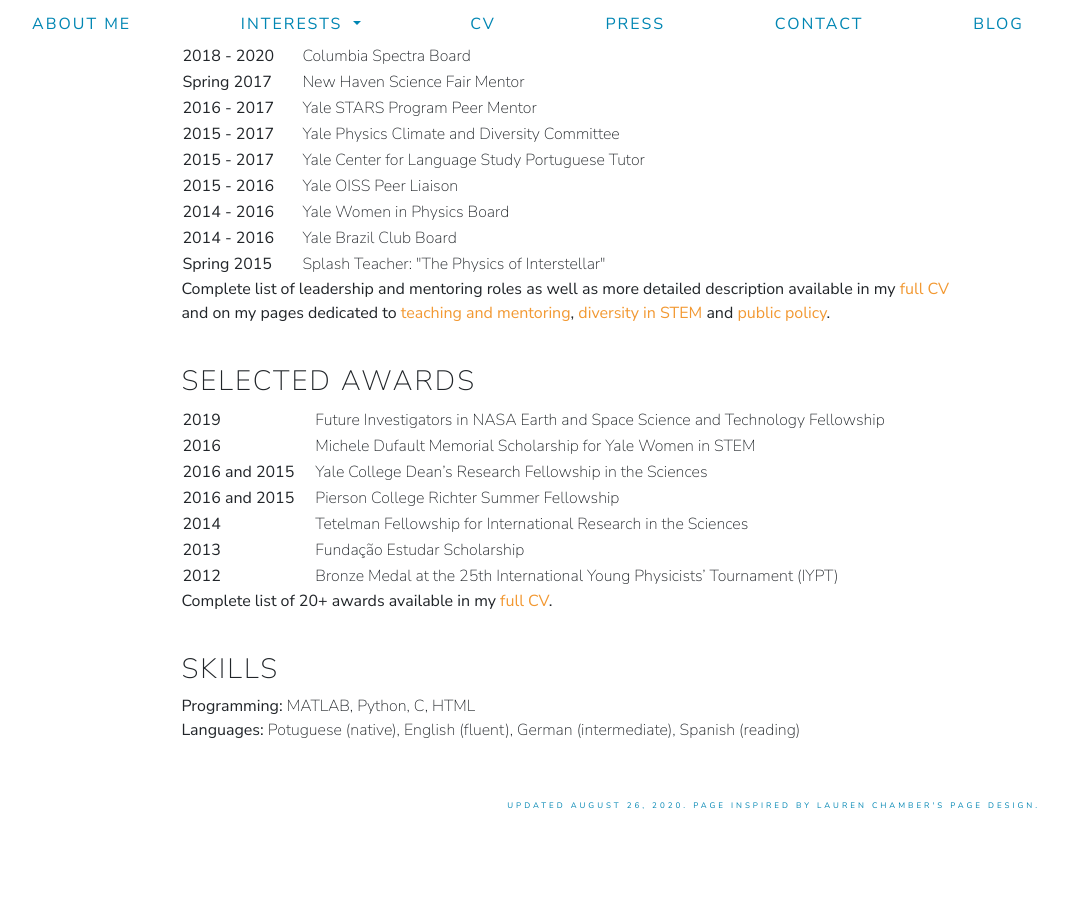
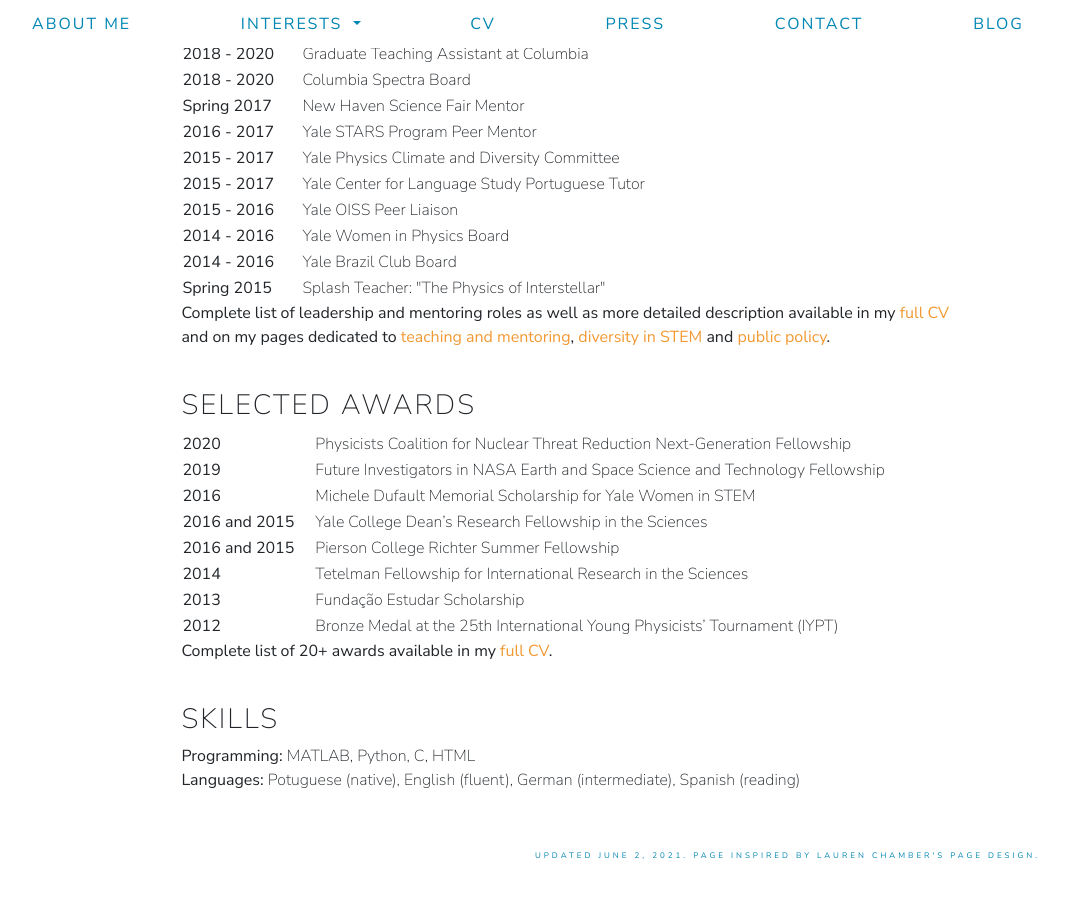
Before and after one commit to barbaracrusan/barbaracrusan.github.io, a Jekyll site: the page built from cv.html, in a window 1280 px wide and 900 px high, scrolled down 637 px. Shown: the whole window, without its empty margins (112-1180 px from the left). Built offline with Jekyll 4.4.1, drawn with Linux system fonts in a browser that asks for light colours; nearby versions of some CDN libraries; before the commit the page ends 1487 px from its top, so only the background shows below that; some of the changed text lies outside the part shown.

Commit message:
CV update

```diff
--- a/cv.html
+++ b/cv.html
@@ -14,6 +14,7 @@
       <h3>EDUCATION</h3>
       <b>Columbia University</b></br>
       Physics Ph.D. Student (Present)</br>
+      M.Phil. in Physics (2021)</br>
       M.A. in Physics (2020)</br>
       <b>Yale University</b></br>
       B.S. in Physics, Intensive Track (2017)</br>
@@ -112,6 +113,11 @@
       <h3>SELECTED AWARDS</h3>
       <table>
         <tr>
+          <td><b>2020</b></td>
+          <td>Physicists Coalition for Nuclear Threat Reduction Next-Generation Fellowship</td>
+        </tr>
+        <tr>
+        <tr>
           <td><b>2019</b></td>
           <td>Future Investigators in NASA Earth and Space Science and Technology Fellowship</td>
         </tr>
@@ -155,4 +161,4 @@
 
 </main>
 
-<footer>Updated August 26, 2020. Page inspired by Lauren Chamber's page design.</footer>
+<footer>Updated June 2, 2021. Page inspired by Lauren Chamber's page design.</footer>
```
